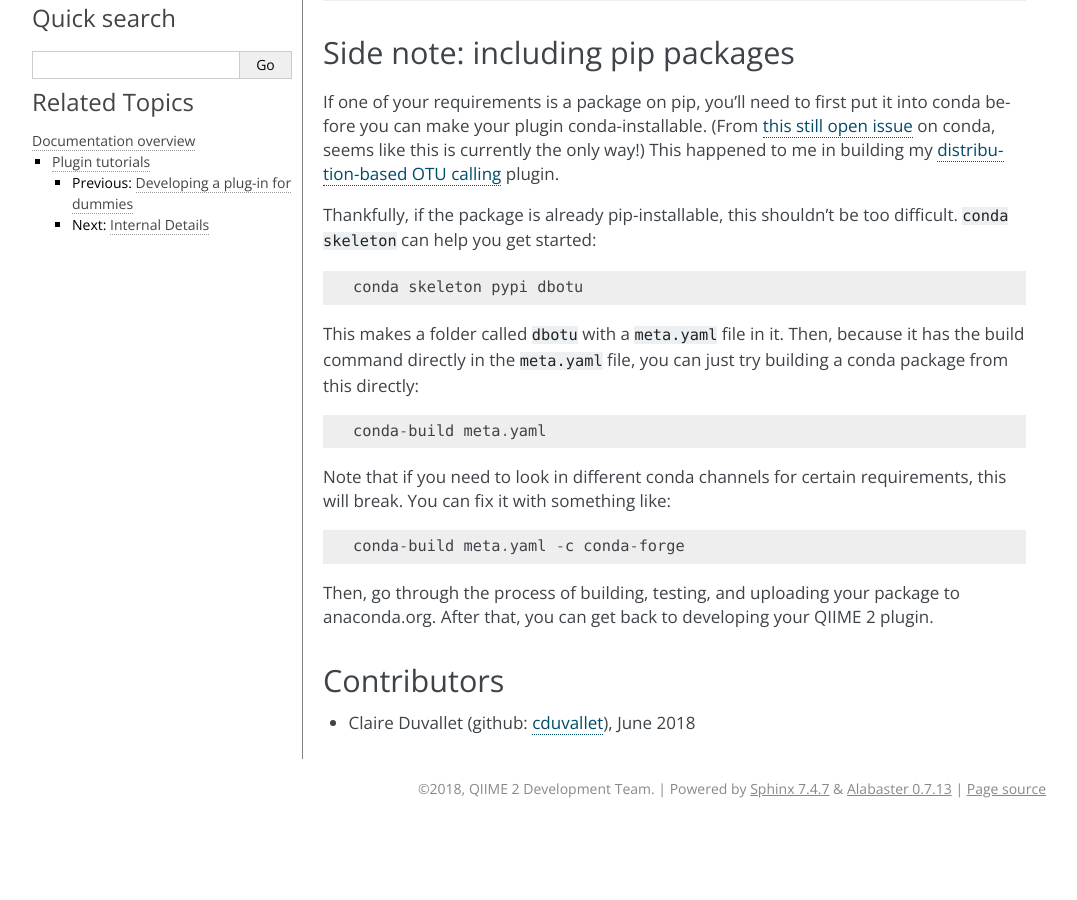
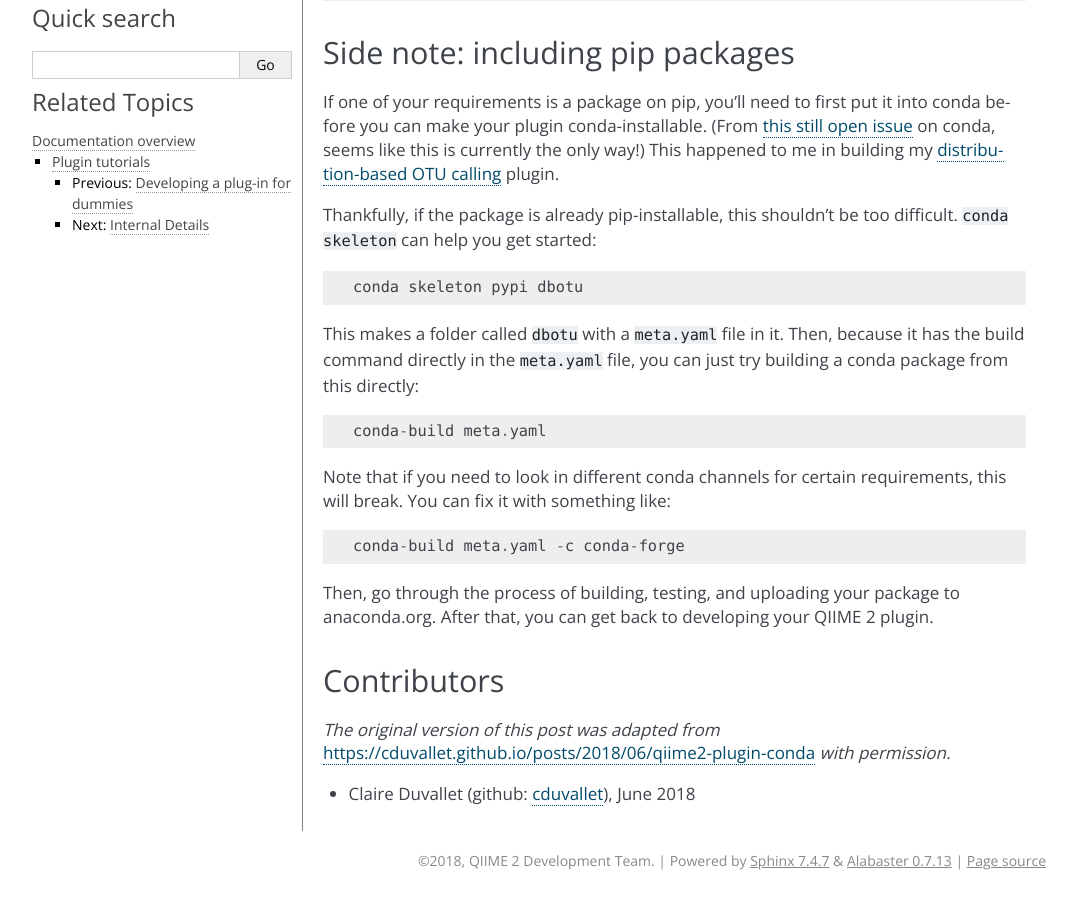
Before and after one commit to qiime2/dev-docs, a Sphinx documentation site: the page built from source/tutorials/conda-tutorial.rst, in a window 1280 px wide and 900 px high, scrolled down 7225 px. Shown: the whole window, without its empty margins (106-1183 px from the left). Built offline with Sphinx 7.4.7, drawn with Linux system fonts in a browser that asks for light colours; before the commit the page ends 8053 px from its top, so only the background shows below that.

Commit message:
Cross reference original post

```diff
--- a/source/tutorials/conda-tutorial.rst
+++ b/source/tutorials/conda-tutorial.rst
@@ -432,4 +432,6 @@ QIIME 2 plugin.
 Contributors
 ============
 
+*The original version of this post was adapted from* `https://cduvallet.github.io/posts/2018/06/qiime2-plugin-conda <https://cduvallet.github.io/posts/2018/06/qiime2-plugin-conda>`__ *with permission.*
+
 - Claire Duvallet (github: `cduvallet <https://github.com/cduvallet/>`__), June 2018
--- a/source/tutorials/first-plugin-tutorial.rst
+++ b/source/tutorials/first-plugin-tutorial.rst
@@ -233,4 +233,6 @@ check out the `original version of this tutorial <https://cduvallet.github.io/po
 Contributors
 ~~~~~~~~~~~~
 
+*The original version of this post was adapted from* `https://cduvallet.github.io/posts/2018/03/qiime2-plugin <https://cduvallet.github.io/posts/2018/03/qiime2-plugin>`__ *with permission.*
+
 - Claire Duvallet (github: `cduvallet <https://github.com/cduvallet/>`__), June 2018
```
